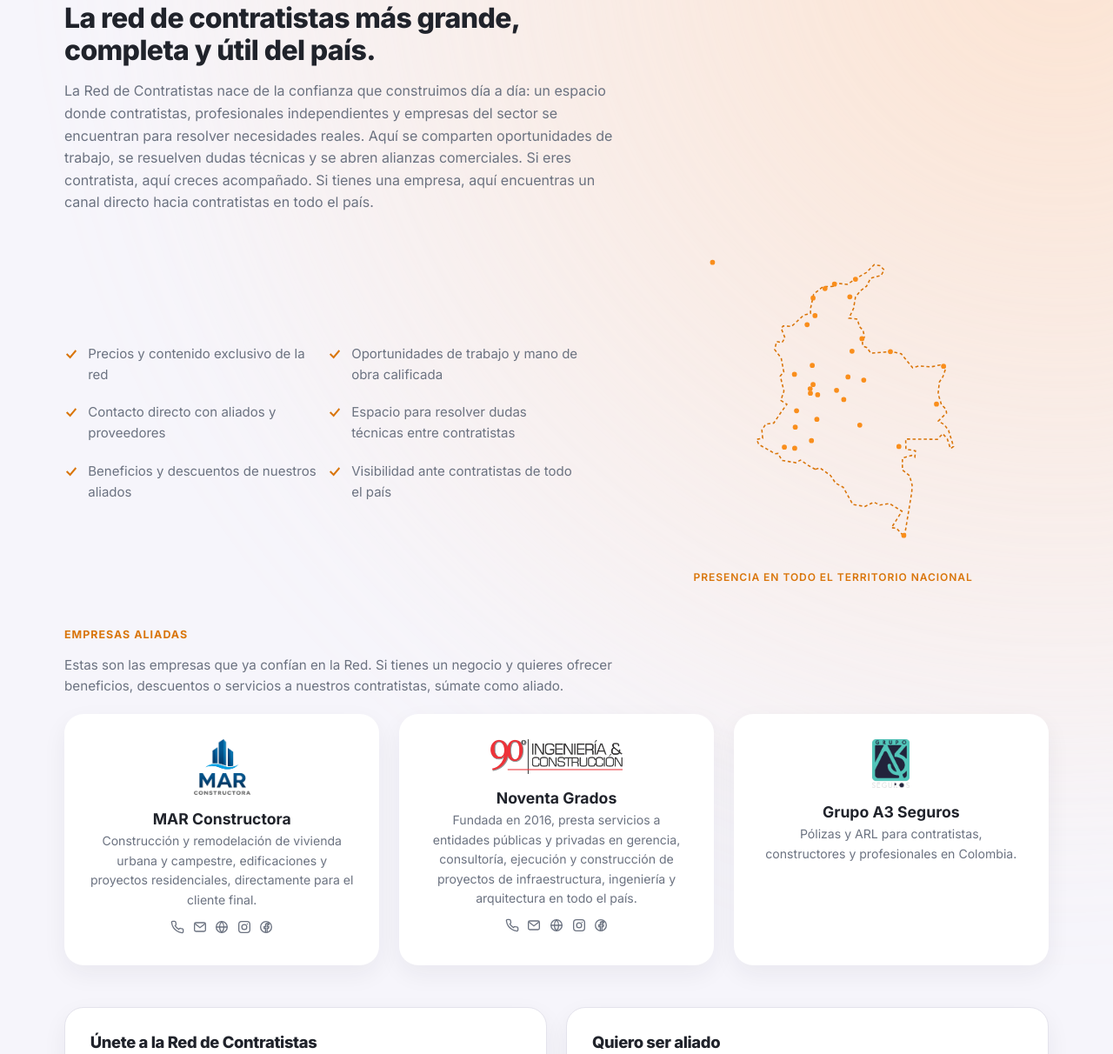
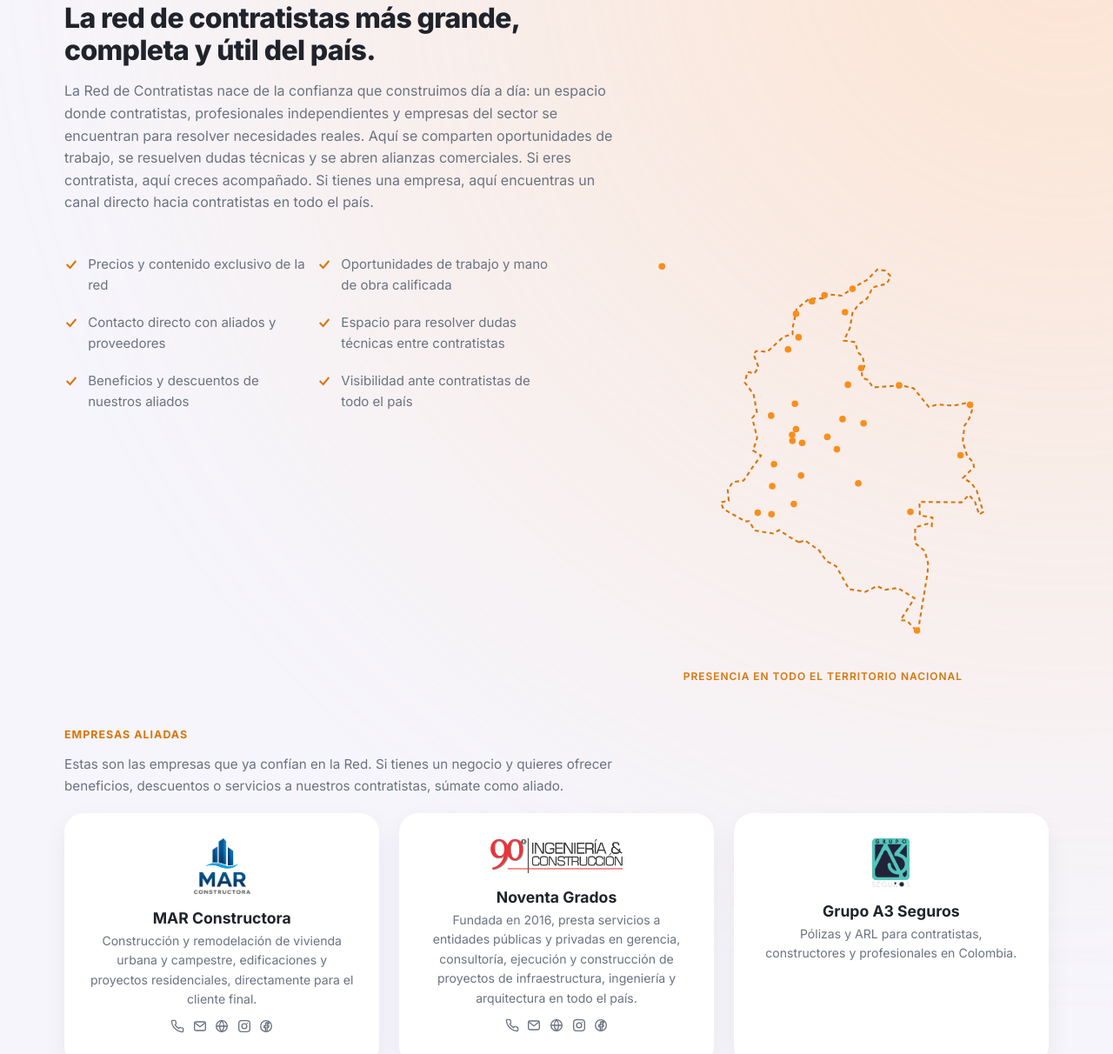
Before and after one commit to escuelacontratistas-star/escuela-de-contratistas-web, a plain HTML site: page index.html in a window 1280 px wide. Shown: the part 3339-4551 px from the top of the page at 87% size. Drawn offline with Linux system fonts and the light colour scheme; a script that the page names is missing.

Commit message:
Eliminar espacio en blanco en Red de Contratistas y agrandar mapa
- Cambiar align-items de center a start para que las viñetas no queden centradas dentro de una fila más alta que el mapa
- Usar el espacio vertical liberado para agrandar el mapa de Colombia (300px -> 400px)

```diff
--- a/index.html
+++ b/index.html
@@ -314,7 +314,7 @@
   .red .section-head p{ color:var(--steel); }
   .red .section-head h2{ color:var(--ink); }
   .red-grid{
-    display:grid; grid-template-columns:1.2fr 1fr; gap:2.6rem; align-items:center; margin:1.6rem 0 2.2rem;
+    display:grid; grid-template-columns:1.1fr 1fr; gap:2.6rem; align-items:start; margin:1.6rem 0 2.2rem;
   }
   .beneficios{
     display:grid; grid-template-columns:repeat(2,1fr); gap:0.7rem;
@@ -326,7 +326,7 @@
   .beneficio p{ margin:0; font-size:0.94rem; color:var(--steel); }
 
   .colombia-map{ text-align:center; }
-  .colombia-map svg{ width:100%; max-width:300px; height:auto; }
+  .colombia-map svg{ width:100%; max-width:400px; height:auto; }
   .co-outline{ fill:none; stroke:var(--orange-deep); stroke-width:2.2; stroke-dasharray:5 4; }
   .co-cities circle{ fill:var(--orange); }
   .co-sanandres{ fill:none; stroke:var(--orange); stroke-width:1.5; }
```
